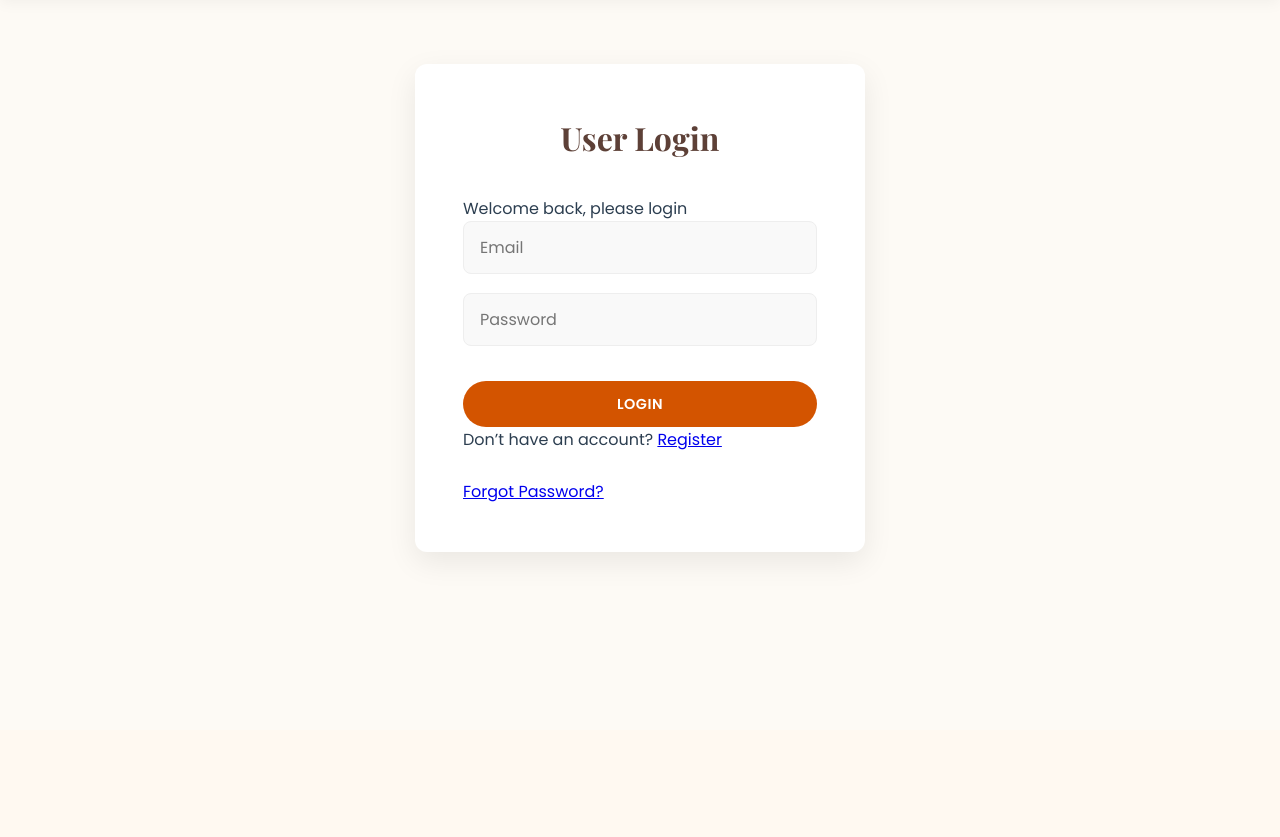
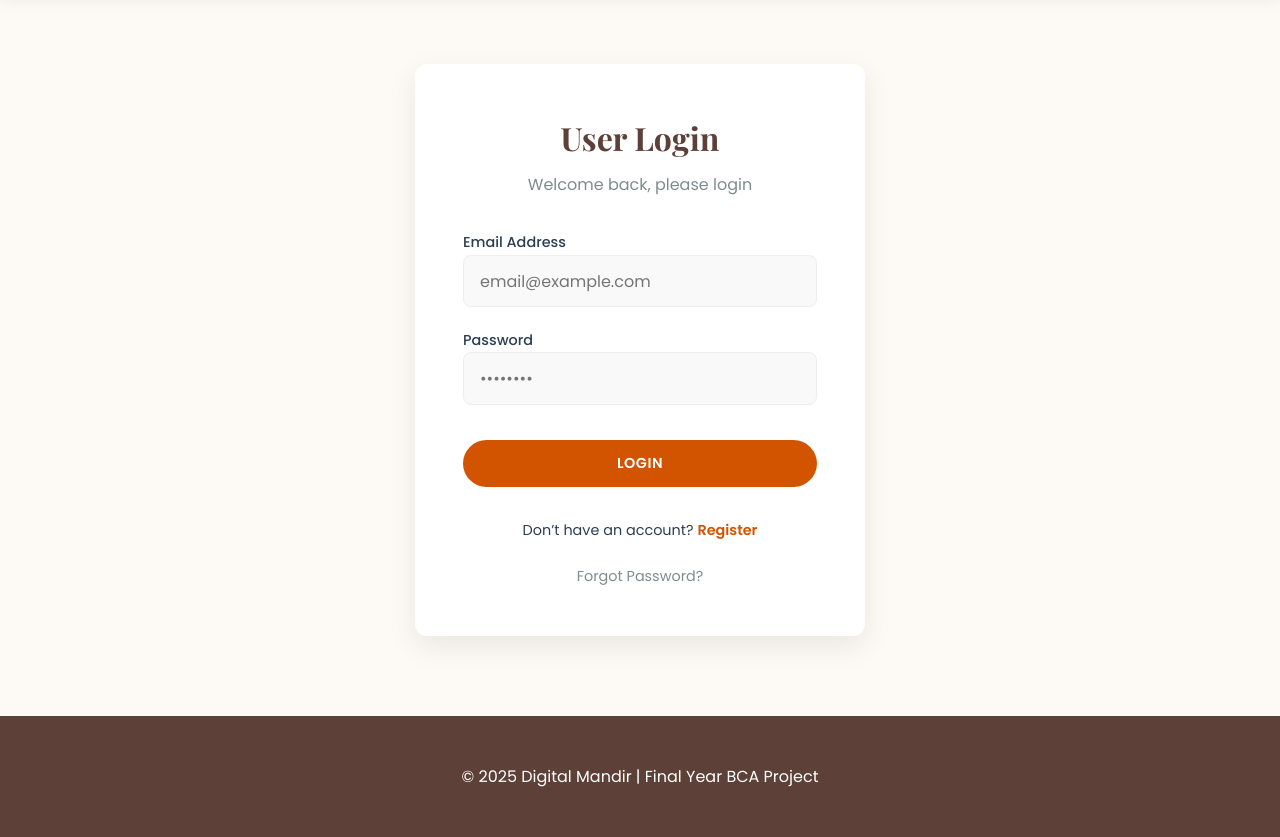
Before and after one commit to bidishajoshi/DM, a PHP site: page /login.php in a window 1280 px wide. Shown: the part 70-907 px from the top of the page. Before the commit the page ends 630 px from the top, so only its background shows below. Run offline with PHP 8.4, Linux system fonts and the light colour scheme.

Commit message:
initial commit

```diff
--- a/login.php
+++ b/login.php
@@ -55,40 +55,37 @@ if (isset($_POST['login'])) {
 </div>
 
 
-<body>
 
 <div class="form-box">
     <h2>User Login</h2>
-    <p class="subtitle">Welcome back, please login</p>
+    <p style="text-align: center; color: var(--text-light); margin-top: -1.5rem; margin-bottom: 2rem;">Welcome back, please login</p>
 
     <?php if($msg!=""){ ?>
-        <div class="error"><?php echo $msg; ?></div>
+        <div class="message" style="background: #fdecea; color: #e74c3c; border-left-color: #e74c3c;"><?php echo $msg; ?></div>
     <?php } ?>
 
     <form method="post">
-        <input type="email" name="email" placeholder="Email" required>
+        <label style="font-size: 0.9rem; font-weight: 500; color: var(--text-color);">Email Address</label>
+        <input type="email" name="email" placeholder="email@example.com" required>
 
+        <label style="font-size: 0.9rem; font-weight: 500; color: var(--text-color);">Password</label>
         <div class="show-pass">
-            <input type="password" name="password" id="password" placeholder="Password" required>
-
+            <input type="password" name="password" id="password" placeholder="••••••••" required>
         </div>
 
-        <button class="btn" name="login">Login</button>
+        <button class="btn" name="login" style="width: 100%;">Login</button>
 
-        <div class="form-footer">
+        <div class="form-footer" style="text-align: center; margin-top: 2rem; font-size: 0.9rem;">
             Don’t have an account?
-            <a href="register.php">Register</a><br><br>
-            <a href="forgot_password.php">Forgot Password?</a>
+            <a href="register.php" style="color: var(--primary); font-weight: 600; text-decoration: none;">Register</a><br><br>
+            <a href="forgot_password.php" style="color: var(--text-light); text-decoration: none;">Forgot Password?</a>
         </div>
     </form>
 </div>
 
-<script>
-function togglePass() {
-    const pass = document.getElementById("password");
-    pass.type = pass.type === "password" ? "text" : "password";
-}
-</script>
+<div class="footer">
+    © 2025 Digital Mandir | Final Year BCA Project
+</div>
 
 </body>
 </html>
```
